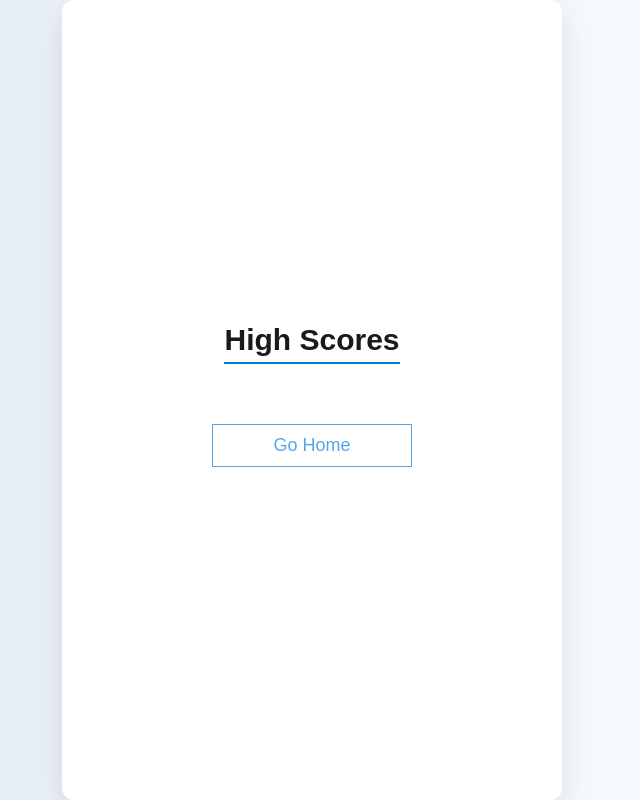
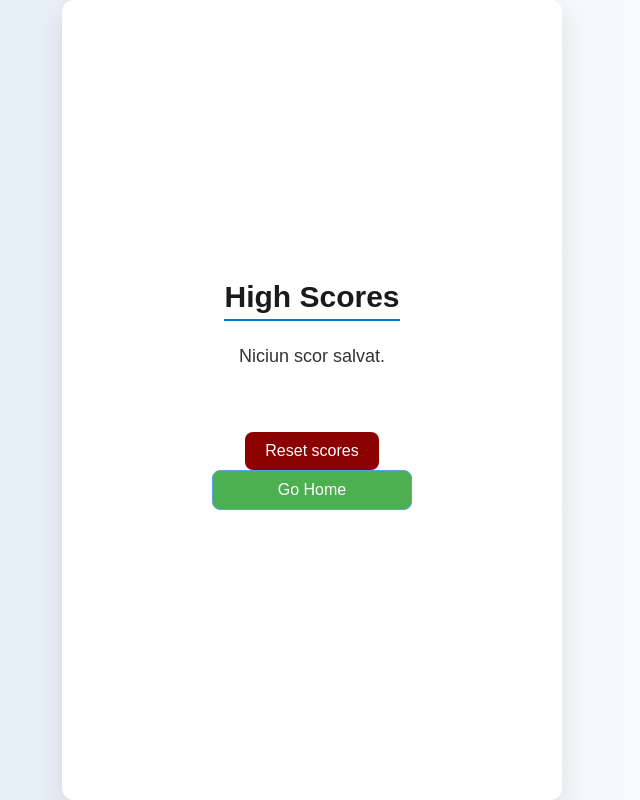
Before and after one commit to gicuvh/Trivia-quiz-game-app, a plain HTML site: page highscores/highscores.html in a window 1280 px wide. Shown: the whole page, without its empty margins (328-968 px from the left). Drawn offline with Linux system fonts and the light colour scheme; files that its build step writes are made by us from their sources.

Commit message:
am adaugat butonul de resetare a scorului

```diff
--- a/highscores/highscores.css
+++ b/highscores/highscores.css
@@ -60,3 +60,55 @@ a.home-link {
 a.home-link:hover {
   background-color: #005f99;
 }
+/* highScores.css */
+
+#resetButton {
+  margin-top: 20px;
+  padding: 10px 20px;
+  border-radius: 8px;
+  background-color: darkred;
+  color: white;
+  font-size: 16px;
+  border: none;
+  cursor: pointer;
+  transition: background-color 0.3s ease;
+}
+
+#resetButton:hover {
+  background-color: crimson;
+}
+
+/* Stilizare generală */
+#highScoresList {
+  list-style-type: none;
+  padding: 0;
+}
+
+.high-score {
+  font-size: 18px;
+  margin: 5px 0;
+}
+/* highScores.css */
+
+/* Stilizare pentru butonul "Go Home" */
+.btn {
+  display: inline-block;
+  padding: 10px 20px;
+  background-color: #4CAF50;
+  color: white;
+  font-size: 16px;
+  border-radius: 8px;
+  text-align: center;
+  text-decoration: none;
+  transition: background-color 0.3s ease, transform 0.2s ease;
+}
+
+.btn:hover {
+  background-color: #45a049;
+  transform: scale(1.05);
+}
+
+.btn:active {
+  background-color: #3e8e41;
+  transform: scale(1);
+}
--- a/highscores/highscores.html
+++ b/highscores/highscores.html
@@ -13,6 +13,10 @@
       <div id="highScores" class="flex-center flex-column">
         <h1 id="finalScore">High Scores</h1>
         <ul id="highScoresList"></ul>
+
+        <!-- Butonul de resetare a scorurilor -->
+        <button onclick="resetHighScores()" id="resetButton">Reset scores</button>
+
         <a class="btn" href="../Pagina_principala/index.html">Go Home</a>
       </div>
     </div>
--- a/highscores/highscores.js
+++ b/highscores/highscores.js
@@ -1,8 +1,23 @@
+// highscores.js
+
 const highScoresList = document.getElementById("highScoresList");
 const highScores = JSON.parse(localStorage.getItem("highScores")) || [];
 
-highScoresList.innerHTML = highScores
-  .map(score => {
-    return `<li class="high-score">${score.name} - ${score.score}</li>`;
-  })
-  .join("");
+// Afișează scorurile salvate
+if (highScores.length === 0) {
+  highScoresList.innerHTML = "<li class='high-score'>Niciun scor salvat.</li>";
+} else {
+  highScoresList.innerHTML = highScores
+    .map(score => {
+      return `<li class="high-score">${score.name} - ${score.score}</li>`;
+    })
+    .join("");
+}
+
+// Funcție pentru resetarea scorurilor
+function resetHighScores() {
+  if (confirm("Ești sigur că vrei să ștergi toate scorurile?")) {
+    localStorage.removeItem("highScores");
+    highScoresList.innerHTML = "<li class='high-score'>Niciun scor salvat.</li>";
+  }
+}
```
